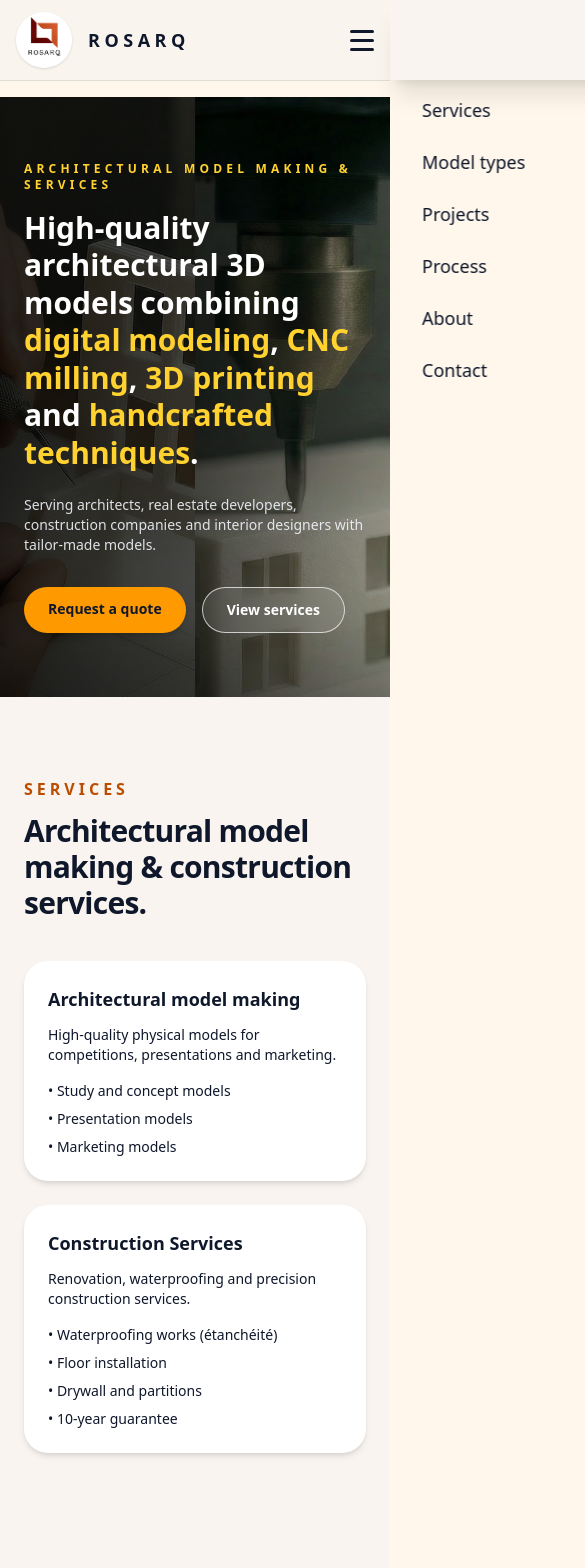
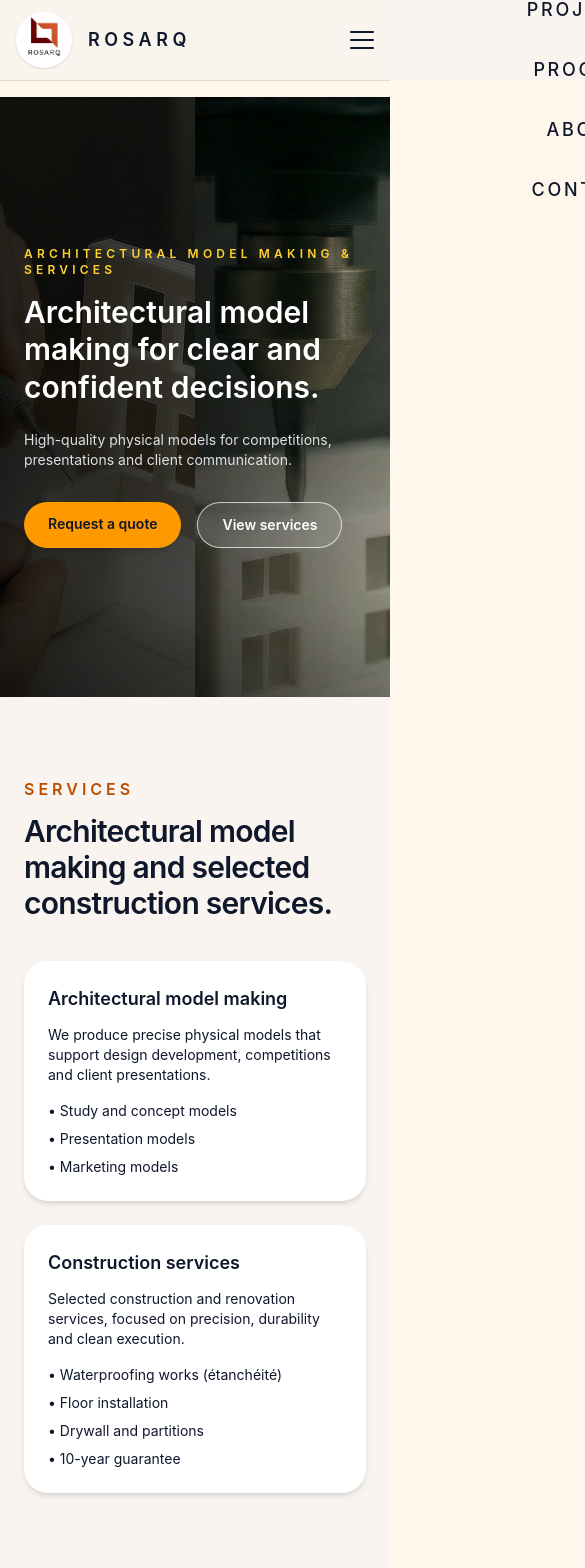
Before and after one commit to hugorosa14/rosarq-site, a Next.js app: page / in a window 390 px wide. Shown: the top 1568 px of the page, 585 px wide, since content can reach past the window. Built offline with nearby package versions, Linux system fonts and the light colour scheme.

Commit message:
Update layout, header and contact section

```diff
--- a/app/Header.tsx
+++ b/app/Header.tsx
@@ -39,37 +39,64 @@ export default function Header() {
 
         {/* MOBILE MENU BUTTON */}
         <button
-          className="md:hidden flex flex-col gap-[6px] z-50"
+          className="md:hidden flex flex-col gap-[6px] z-[110]"
           onClick={toggleMenu}
           aria-label="Toggle menu"
         >
-          <span className={`h-[3px] w-6 bg-slate-900 rounded transition-all ${isOpen ? "rotate-45 translate-y-[7px]" : ""}`} />
-          <span className={`h-[3px] w-6 bg-slate-900 rounded transition-all ${isOpen ? "opacity-0" : ""}`} />
-          <span className={`h-[3px] w-6 bg-slate-900 rounded transition-all ${isOpen ? "-rotate-45 -translate-y-[7px]" : ""}`} />
+          <span className={`h-[2px] w-6 bg-slate-900 rounded transition-all duration-300 ${isOpen ? "rotate-45 translate-y-[6px]" : ""}`} />
+          <span className={`h-[2px] w-6 bg-slate-900 rounded transition-all duration-300 ${isOpen ? "opacity-0" : ""}`} />
+          <span className={`h-[2px] w-6 bg-slate-900 rounded transition-all duration-300 ${isOpen ? "-rotate-45 -translate-y-[6px]" : ""}`} />
         </button>
       </div>
 
-      {/* BACKDROP */}
-      {isOpen && (
-        <div
-          className="fixed inset-0 bg-black/40 z-[90] md:hidden"
-          onClick={closeMenu}
-        />
-      )}
-
-      {/* MOBILE SLIDE PANEL */}
+      {/* MOBILE MENU FULLSCREEN */}
       <div
-        className={`fixed top-0 right-0 h-full w-3/4 bg-[#f9f4ef] backdrop-blur-md shadow-xl z-[100]
-        transform ${isOpen ? "translate-x-0" : "translate-x-full"}
-        transition-transform duration-300 md:hidden`}
+        className={`fixed inset-0 bg-[#f9f4ef] z-[100] transform transition-transform duration-300
+        ${isOpen ? "translate-x-0" : "translate-x-full"} md:hidden`}
       >
-        <nav className="flex flex-col gap-6 text-lg font-medium text-slate-900 mt-24 px-8">
-          <a href="#services" onClick={closeMenu}>Services</a>
-          <a href="#models" onClick={closeMenu}>Model types</a>
-          <a href="#projects" onClick={closeMenu}>Projects</a>
-          <a href="#process" onClick={closeMenu}>Process</a>
-          <a href="#about" onClick={closeMenu}>About</a>
-          <a href="#contact" onClick={closeMenu}>Contact</a>
+        <nav className="h-full flex flex-col items-center justify-center gap-8 text-slate-900">
+          <a
+            href="#services"
+            onClick={closeMenu}
+            className="text-lg font-medium tracking-[0.15em] uppercase"
+          >
+            Services
+          </a>
+          <a
+            href="#models"
+            onClick={closeMenu}
+            className="text-lg font-medium tracking-[0.15em] uppercase"
+          >
+            Model types
+          </a>
+          <a
+            href="#projects"
+            onClick={closeMenu}
+            className="text-lg font-medium tracking-[0.15em] uppercase"
+          >
+            Projects
+          </a>
+          <a
+            href="#process"
+            onClick={closeMenu}
+            className="text-lg font-medium tracking-[0.15em] uppercase"
+          >
+            Process
+          </a>
+          <a
+            href="#about"
+            onClick={closeMenu}
+            className="text-lg font-medium tracking-[0.15em] uppercase"
+          >
+            About
+          </a>
+          <a
+            href="#contact"
+            onClick={closeMenu}
+            className="text-lg font-medium tracking-[0.15em] uppercase"
+          >
+            Contact
+          </a>
         </nav>
       </div>
     </header>
--- a/app/globals.css
+++ b/app/globals.css
@@ -1,6 +1,8 @@
 @import "tailwindcss";
-
-/* Base palette */
+@import url("https://fonts.googleapis.com/css2?family=Inter:wght@300;400;500;600&display=swap");
+/* ============================
+   BASE PALETTE
+============================ */
 :root {
   --background: #fff7eb; /* light beige */
   --foreground: #171717;
@@ -9,23 +11,37 @@
 /* Dark mode DESATIVADO completamente */
 @media (prefers-color-scheme: dark) {
   :root {
-    --background: #fff7eb;   /* mantém background claro */
-    --foreground: #171717;  /* mantém texto escuro */
+    --background: #fff7eb;
+    --foreground: #171717;
   }
 }
 
-
+/* ============================
+   GLOBAL RESET & TYPOGRAPHY
+============================ */
 body {
   margin: 0;
+  min-height: 100vh;
   overflow-x: hidden;
-  min-height: 100vh;
-  font-family: system-ui, -apple-system, BlinkMacSystemFont, "Segoe UI",
-    sans-serif;
+
+  font-family: "Inter", system-ui, -apple-system, BlinkMacSystemFont, "Segoe UI",
+  sans-serif;
+
   background-color: var(--background);
   color: var(--foreground);
+
+  -webkit-font-smoothing: antialiased;
+  -moz-osx-font-smoothing: grayscale;
 }
 
-/* Container spacing – mais afastado das bordas */
+/* Prevent background scroll when mobile menu is open */
+body.menu-open {
+  overflow: hidden;
+}
+
+/* ============================
+   CONTAINER SPACING
+============================ */
 .section-shell {
   max-width: 1200px;
   margin-left: auto;
@@ -48,7 +64,9 @@ body {
   }
 }
 
-/* Hero – slow zoom animation */
+/* ============================
+   HERO ANIMATION
+============================ */
 .hero-zoom {
   animation: hero-zoom 28s ease-in-out infinite alternate;
 }
@@ -61,8 +79,11 @@ body {
     transform: scale(1.1);
   }
 }
-/* Fix for uppercase titles without changing visual size */
+
+/* ============================
+   TYPOGRAPHY HELPERS
+============================ */
 .upperfix {
   text-transform: uppercase;
-  letter-spacing: 0.03em; /* opcional, melhora a leitura */
+  letter-spacing: 0.05em;
 }
--- a/app/layout.tsx
+++ b/app/layout.tsx
@@ -15,10 +15,13 @@ export default function RootLayout({
   children: React.ReactNode;
 }) {
   return (
-    <html lang="en">
-      <body className="bg-[var(--background)] text-slate-900">
-        <Header /> {/* HEADER NO TOPO */}
-        <main className="pt-4">{children}</main>
+    <html lang="en" className="font-sans">
+      <body className="min-h-screen bg-[var(--background)] text-slate-900 overflow-x-hidden">
+        <Header />
+
+        <main className="pt-4">
+          {children}
+        </main>
       </body>
     </html>
   );
--- a/app/page.tsx
+++ b/app/page.tsx
@@ -20,30 +20,22 @@ export default function Home() {
             className="object-cover object-center scale-105"
           />
 
-          {/* GRADIENT */}
           <div className="absolute inset-0 bg-gradient-to-r from-black/80 via-black/60 to-black/20" />
 
-          {/* HERO CONTENT */}
           <div className="relative flex h-full items-center px-6 sm:px-10 max-w-5xl">
             <div>
               <p className="text-xs font-semibold tracking-[0.35em] text-amber-300 uppercase mb-4">
-                ARCHITECTURAL MODEL MAKING & SERVICES
+                Architectural model making & services
               </p>
 
               <h1 className="text-3xl sm:text-4xl lg:text-[42px] leading-tight font-semibold text-white">
-                High-quality architectural 3D models combining{" "}
-                <span className="text-amber-300">digital modeling</span>,{" "}
-                <span className="text-amber-300">CNC milling</span>,{" "}
-                <span className="text-amber-300">3D printing</span> and{" "}
-                <span className="text-amber-300">handcrafted techniques</span>.
+                Architectural model making for clear and confident decisions.
               </h1>
 
               <p className="mt-6 max-w-lg text-slate-100/90 text-sm sm:text-base">
-                Serving architects, real estate developers, construction
-                companies and interior designers with tailor-made models.
+                High-quality physical models for competitions, presentations and client communication.
               </p>
 
-              {/* HERO BUTTONS */}
               <div className="mt-8 flex flex-wrap gap-4">
                 <a
                   href="#contact"
@@ -65,20 +57,21 @@ export default function Home() {
       </section>
 
       {/* ================= SERVICES ================= */}
-      <section id="services" className="section-shell max-w-6xl mx-auto px-6 py-20">
+      <section id="services" className="section-shell py-20">
         <h2 className="text-base md:text-lg font-semibold tracking-[0.25em] text-amber-700 uppercase">
           Services
         </h2>
+
         <p className="mt-3 text-3xl font-semibold tracking-tight">
-          Architectural model making & construction services.
+          Architectural model making and selected construction services.
         </p>
 
         <div className="mt-10 grid gap-6 md:grid-cols-2">
-          {/* MODEL MAKING */}
           <div className="rounded-3xl bg-white p-6 shadow-md">
             <h3 className="text-lg font-semibold">Architectural model making</h3>
             <p className="mt-3 text-sm">
-              High-quality physical models for competitions, presentations and marketing.
+              We produce precise physical models that support design development,
+              competitions and client presentations.
             </p>
             <ul className="mt-4 space-y-2 text-sm">
               <li>• Study and concept models</li>
@@ -87,11 +80,11 @@ export default function Home() {
             </ul>
           </div>
 
-          {/* CONSTRUCTION SERVICES */}
           <div className="rounded-3xl bg-white p-6 shadow-md">
-            <h3 className="text-lg font-semibold">Construction Services</h3>
+            <h3 className="text-lg font-semibold">Construction services</h3>
             <p className="mt-3 text-sm">
-              Renovation, waterproofing and precision construction services.
+              Selected construction and renovation services, focused on precision,
+              durability and clean execution.
             </p>
             <ul className="mt-4 space-y-2 text-sm">
               <li>• Waterproofing works (étanchéité)</li>
@@ -102,10 +95,11 @@ export default function Home() {
           </div>
         </div>
       </section>
+
       {/* ================= MODEL TYPES ================= */}
-<section id="models" className="section-shell max-w-6xl mx-auto px-6 py-20">
+      <section id="models" className="section-shell py-20">
         <h2 className="text-base md:text-lg font-semibold tracking-[0.25em] text-amber-700 uppercase">
-    Model Types
+          Model types
         </h2>
 
         <p className="mt-3 text-3xl font-semibold tracking-tight">
@@ -113,32 +107,26 @@ export default function Home() {
         </p>
 
         <p className="mt-4 text-sm text-slate-700 max-w-3xl">
-    From conceptual models to highly detailed presentations, we combine
-    digital modeling, 3D printing, CNC milling and handcrafted techniques.
+          From early concept models to detailed presentation pieces, each model
+          is adapted to the project scale, purpose and level of detail.
         </p>
 
-  {/* UNIFIED CARD */}
         <div className="mt-10 rounded-3xl bg-white p-8 shadow-md">
           <div className="grid grid-cols-1 sm:grid-cols-2 gap-4 text-sm text-slate-800">
-
             <p>• Master planning models</p>
             <p>• Mixed-use models</p>
-
             <p>• Villa models</p>
             <p>• Interior models</p>
-
             <p>• Conceptual white models</p>
             <p>• 3D printed architectural models</p>
-
             <p>• Landscape models</p>
             <p>• Handcrafted architectural models</p>
-
           </div>
         </div>
       </section>
+
       {/* ================= PROJECTS ================= */}
-      <section id="projects" className="section-shell max-w-6xl mx-auto px-6 py-20">
-
+      <section id="projects" className="section-shell py-20">
         <h2 className="text-base md:text-lg font-semibold tracking-[0.25em] text-amber-700 uppercase">
           Selected projects
         </h2>
@@ -148,88 +136,57 @@ export default function Home() {
         </p>
 
         <div className="mt-10 grid gap-6 md:grid-cols-3">
-
-          {/* HAMM */}
+          {[
+            {
+              href: "/projects/hamm",
+              img: "/projects/Hamm/hamm-1.png",
+              title: "Residential model — Hamm",
+              text: "Scale model for a residential development.",
+            },
+            {
+              href: "/projects/tondela",
+              img: "/projects/tondela/Tondela-1.png",
+              title: "Architectural model — Tondela",
+              text: "Conceptual model combining clean volumes and site.",
+            },
+            {
+              href: "/projects/waterproofing",
+              img: "/projects/waterproofing/waterproofing-1.jpg",
+              title: "Renovation & waterproofing works",
+              text: "Professional waterproofing, flooring and renovation services.",
+            },
+          ].map((project) => (
             <Link
-            href="/projects/hamm"
+              key={project.href}
+              href={project.href}
               className="group block overflow-hidden rounded-3xl bg-white shadow-md"
             >
               <div className="relative h-56 w-full">
                 <Image
-                src="/projects/Hamm/hamm-1.png"
-                alt="Hamm model"
+                  src={project.img}
+                  alt={project.title}
                   fill
                   className="object-cover transition-transform duration-500 group-hover:scale-[1.05]"
                 />
               </div>
               <div className="p-5">
-              <h3 className="text-lg font-semibold">Residential model — Hamm</h3>
-              <p className="mt-2 text-sm text-slate-700">
-                Scale model for a residential development.
-              </p>
+                <h3 className="text-lg font-semibold">{project.title}</h3>
+                <p className="mt-2 text-sm text-slate-700">{project.text}</p>
                 <p className="mt-4 text-sm font-semibold text-amber-700">
                   View project →
                 </p>
               </div>
             </Link>
-
-          {/* TONDELA */}
-          <Link
-            href="/projects/tondela"
-            className="group block overflow-hidden rounded-3xl bg-white shadow-md"
-          >
-            <div className="relative h-56 w-full">
-              <Image
-                src="/projects/tondela/Tondela-1.png"
-                alt="Tondela model"
-                fill
-                className="object-cover transition-transform duration-500 group-hover:scale-[1.05]"
-              />
+          ))}
         </div>
-            <div className="p-5">
-              <h3 className="text-lg font-semibold">Architectural model — Tondela</h3>
-              <p className="mt-2 text-sm text-slate-700">
-                Conceptual model combining clean volumes and site.
-              </p>
-              <p className="mt-4 text-sm font-semibold text-amber-700">
-                View project →
-              </p>
-            </div>
-          </Link>
-
-          {/* 🔥 NEW — WATERPROOFING PROJECT */}
-          <Link
-            href="/projects/waterproofing"
-            className="group block overflow-hidden rounded-3xl bg-white shadow-md"
-          >
-            <div className="relative h-56 w-full">
-              <Image
-                src="/projects/waterproofing/waterproofing-1.jpg"
-                alt="Waterproofing renovation project"
-                fill
-                className="object-cover transition-transform duration-500 group-hover:scale-[1.05]"
-              />
-            </div>
-            <div className="p-5">
-              <h3 className="text-lg font-semibold">Renovation & Waterproofing Works</h3>
-              <p className="mt-2 text-sm text-slate-700">
-                Professional waterproofing, flooring and renovation services.
-              </p>
-              <p className="mt-4 text-sm font-semibold text-amber-700">
-                View project →
-              </p>
-            </div>
-          </Link>
-
-        </div>
-
       </section>
 
       {/* ================= PROCESS ================= */}
-      <section id="process" className="section-shell max-w-6xl mx-auto px-6 py-20">
+      <section id="process" className="section-shell py-20">
         <h2 className="text-base md:text-lg font-semibold tracking-[0.25em] text-amber-700 uppercase">
           Process
         </h2>
+
         <p className="mt-3 text-3xl font-semibold tracking-tight">
           A clear workflow from first files to final delivery.
         </p>
@@ -237,16 +194,16 @@ export default function Home() {
         <div className="mt-10 grid gap-6 md:grid-cols-3">
           {[
             {
-              step: "1 · Brief & files",
-              text: "We receive plans, sections, 3D models and references.",
+              step: "1 · Brief",
+              text: "We discuss the project goals, scale, level of detail and intended use of the model.",
             },
             {
-              step: "2 · Proposal & production",
-              text: "We prepare a proposal with scale, materials and timing.",
+              step: "2 · Proposal",
+              text: "You receive a clear proposal including scope, timeline and cost.",
             },
             {
-              step: "3 · Delivery",
-              text: "Models delivered with professional packaging and installation.",
+              step: "3 · Production & delivery",
+              text: "The model is carefully produced, packed and delivered ready for presentation.",
             },
           ].map((item) => (
             <div key={item.step} className="rounded-3xl bg-white p-5 shadow-md">
@@ -260,19 +217,21 @@ export default function Home() {
       </section>
 
       {/* ================= ABOUT ================= */}
-      <section id="about" className="section-shell max-w-6xl mx-auto px-6 py-20">
+      <section id="about" className="section-shell py-20">
         <div className="grid gap-10 md:grid-cols-2 items-center">
           <div>
             <h2 className="text-base md:text-lg font-semibold tracking-[0.25em] text-amber-700 uppercase">
-              Founder & Model Maker
+              About
             </h2>
 
             <p className="mt-4 text-sm text-slate-700">
-              ROSARQ is led by a model maker passionate about turning drawings into physical objects.
+              ROSARQ is a Luxembourg-based studio focused on architectural model making
+              and selected construction services.
             </p>
 
             <p className="mt-3 text-sm text-slate-700">
-              Early work began with cardboard houses and wooden miniatures — today transformed into architectural precision.
+              We work closely with architects, designers and developers to transform
+              drawings and concepts into precise physical models.
             </p>
           </div>
 
@@ -288,7 +247,7 @@ export default function Home() {
       </section>
 
       {/* ================= CONTACT ================= */}
-      <section id="contact" className="section-shell max-w-6xl mx-auto px-6 py-20">
+      <section id="contact" className="section-shell py-20">
         <div className="grid gap-12 lg:grid-cols-[1.2fr,0.8fr] items-start">
           <div>
             <h2 className="text-base md:text-lg font-semibold tracking-[0.25em] text-amber-700 uppercase">
@@ -300,37 +259,57 @@ export default function Home() {
             </p>
 
             <p className="mt-4 text-sm text-slate-700">
-              Send drawings (PDF/CAD), 3D models or sketches. We'll suggest the best scale and level of detail.
+              Send drawings (PDF/CAD), 3D models or sketches.
+              We will advise on scale, materials and level of detail.
             </p>
           </div>
 
-          <div className="rounded-3xl bg-white p-6 shadow-md">
-            <p className="text-sm font-semibold text-slate-900">Direct contact</p>
-
-            <div className="mt-3 space-y-2 text-sm text-slate-700">
+          <div className="rounded-3xl bg-white p-6 shadow-md space-y-6">
+            <div className="text-sm text-slate-700 space-y-1">
+              <p className="font-semibold text-slate-900">ROSARQ</p>
+              <p>Address: [15, Rue de l`Industrie], [8069] [Bertrange], Luxembourg</p>
+              <p>Business permit nº: [NÚMERO DE PERMISSÃO]</p>
               <p>
                 Email:{" "}
-                <a href="mailto:contact@rosarq.lu" className="font-medium text-amber-700">
+                <a
+                  href="mailto:contact@rosarq.lu"
+                  className="font-medium text-amber-700"
+                >
                   contact@rosarq.lu
                 </a>
               </p>
-              <p>Based in Luxembourg</p>
             </div>
 
-            <p className="mt-4 text-xs text-slate-500">
-              A full contact form may be added later.
-            </p>
+            <div className="h-px bg-black/10" />
+
+            <form
+              action="https://formspree.io/f/SEU_FORM_ID_AQUI"
+              method="POST"
+              encType="multipart/form-data"
+              className="space-y-4"
+            >
+              <input type="text" name="name" placeholder="Name" required className="w-full rounded-xl border px-3 py-2 text-sm" />
+              <input type="email" name="email" placeholder="Email" required className="w-full rounded-xl border px-3 py-2 text-sm" />
+              <textarea name="message" rows={4} placeholder="Message" className="w-full rounded-xl border px-3 py-2 text-sm" />
+              <input type="file" name="attachment" multiple className="text-sm" />
+
+              <button
+                type="submit"
+                className="rounded-full bg-amber-500 px-6 py-3 text-sm font-semibold text-slate-900 hover:bg-amber-400 transition"
+              >
+                Send message
+              </button>
+            </form>
           </div>
         </div>
       </section>
 
       {/* ================= FOOTER ================= */}
       <footer className="border-t border-black/10 bg-[#f9f4ef] py-6 mt-10">
-        <div className="section-shell max-w-6xl mx-auto px-6 flex flex-col sm:flex-row items-center justify-between text-xs text-slate-600">
+        <div className="section-shell flex flex-col sm:flex-row items-center justify-between text-xs text-slate-600">
           <p>
             © {currentYear} <span className="font-semibold">ROSARQ</span> — All rights reserved.
           </p>
-          <p>Website built with Next.js & Vercel</p>
         </div>
       </footer>
 
```
Lines whose indentation alone changed are shown as unchanged.
